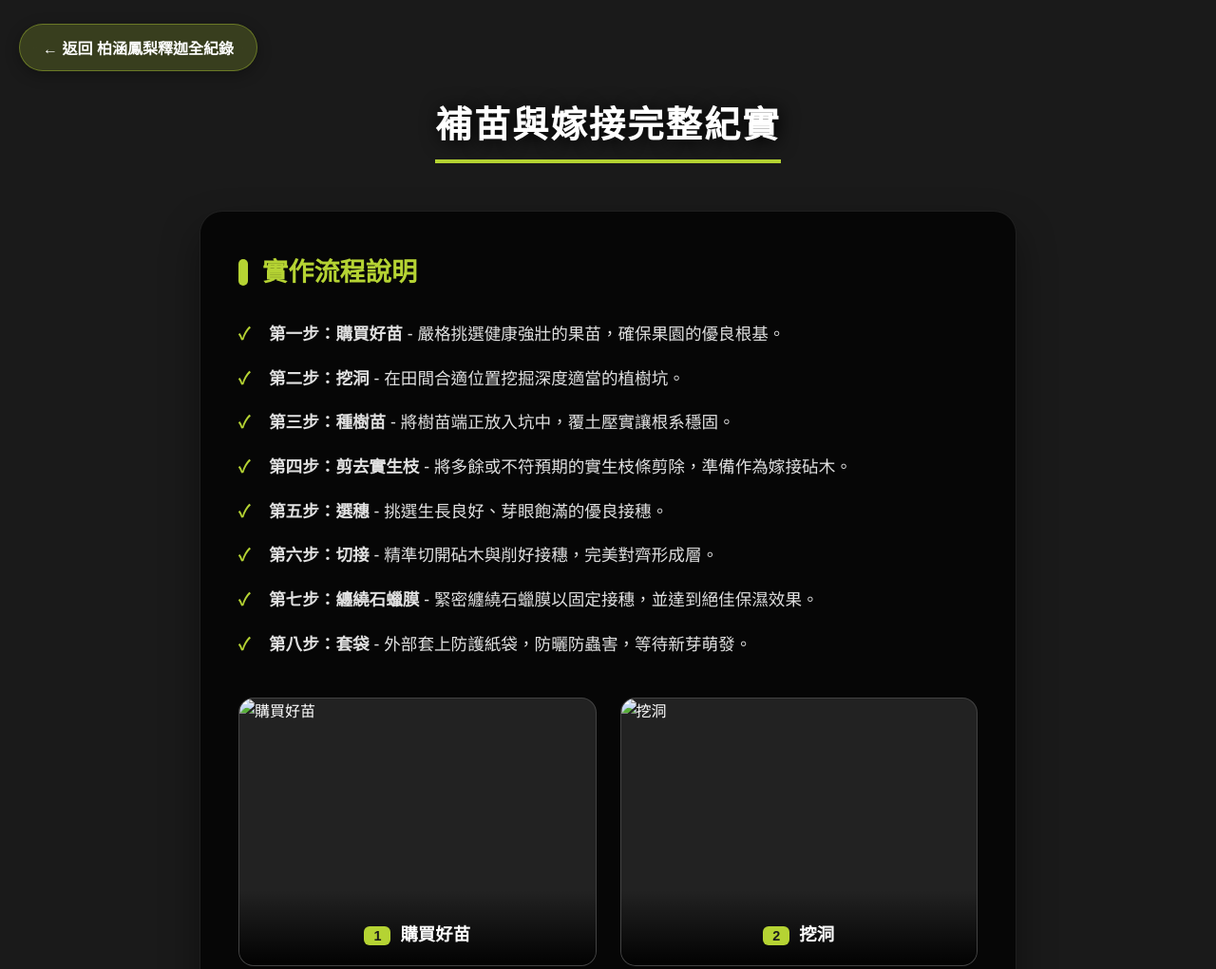
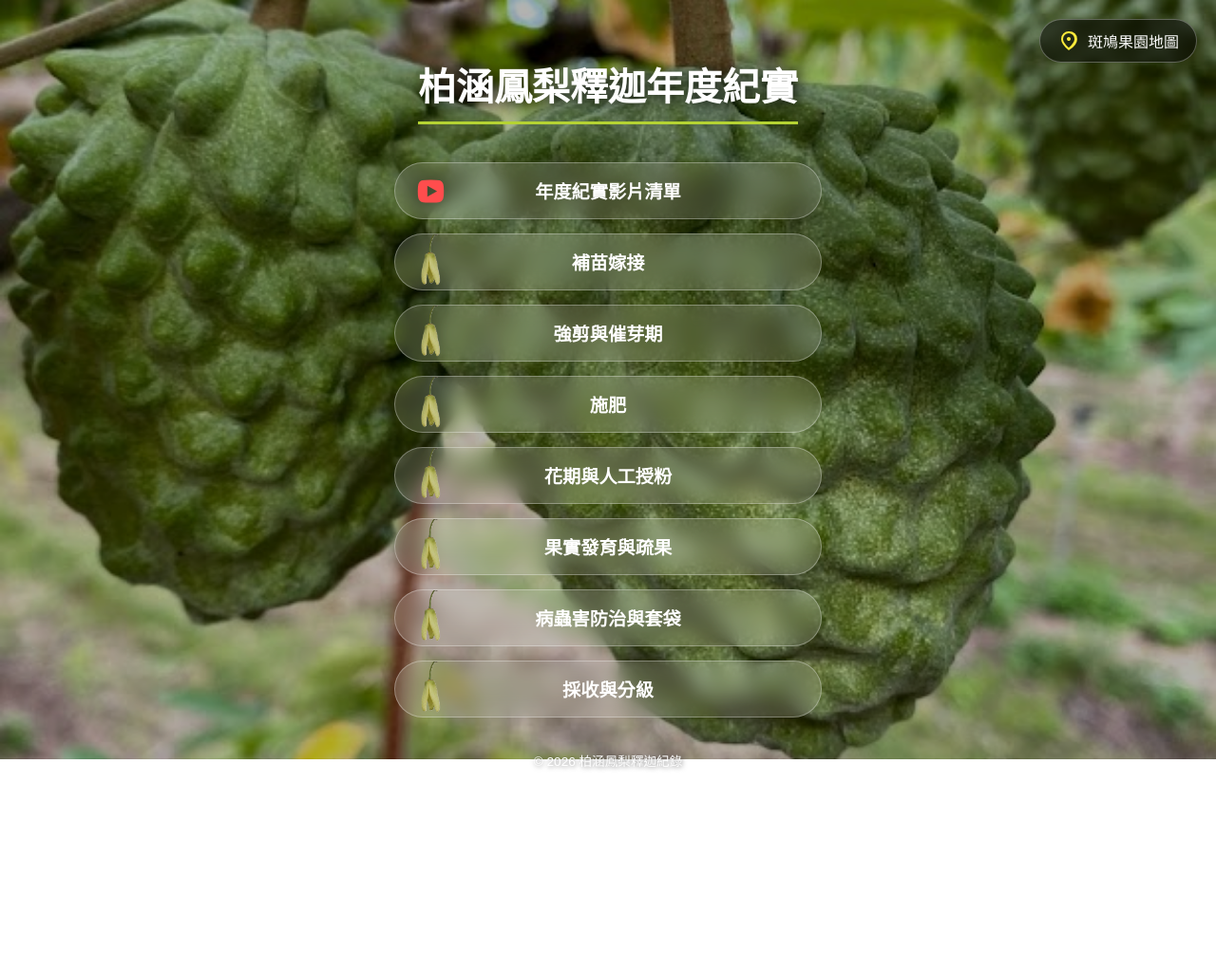
Before and after one commit to htchulus-atemoya/hope, a plain HTML site: page index.html in a window 1280 px wide. Shown: the top 1021 px of the page at 95% size. After the commit the page ends 891 px from the top, so only its background shows below. Drawn offline with Linux system fonts and the light colour scheme.

Commit message:
Add files via upload

```diff
--- a/index.html
+++ b/index.html
@@ -3,205 +3,152 @@
 <head>
     <meta charset="UTF-8">
     <meta name="viewport" content="width=device-width, initial-scale=1.0">
-    <title>補苗與嫁接完整紀實 - 柏涵鳳梨釋迦</title>
+    <title>柏涵鳳梨釋迦年度紀實</title>
     <style>
         * {
             margin: 0;
             padding: 0;
             box-sizing: border-box;
-            font-family: "PingFang TC", "Microsoft JhengHei", sans-serif;
+            font-family: "Microsoft JhengHei", sans-serif;
         }
 
-        body, html { height: 100%; color: white; background-color: #1a1a1a; }
+        body, html { height: 100%; }
 
-        /* 背景設定 */
+        /* 背景圖片 */
         .background {
             position: fixed;
             top: 0; left: 0; width: 100%; height: 100%;
-            background-image: url('./1632.jpg');
+            background-image: url('1632.jpg');
             background-size: cover;
             background-repeat: no-repeat;
             background-position: center;
+            background-color: #1a1a1a;
             z-index: -1;
-            filter: brightness(0.35); /* 稍微加深，增加文字可讀性 */
+            filter: brightness(0.7);
         }
 
-        /* 返回按鈕 (回到上一層 index) */
-        .back-tag {
+        /* 右上角地圖按鈕 */
+        .map-tag {
             position: fixed;
-            top: 25px;
-            left: 20px;
+            top: 20px;
+            right: 20px;
             z-index: 100;
         }
 
-        .back-link {
+        .map-link {
             display: flex;
             align-items: center;
             text-decoration: none;
             color: white;
-            background: rgba(181, 211, 51, 0.2); /* 帶一點品牌綠 */
-            backdrop-filter: blur(12px);
-            -webkit-backdrop-filter: blur(12px);
-            padding: 12px 24px;
-            border-radius: 50px;
-            border: 1px solid rgba(181, 211, 51, 0.4);
+            background: rgba(0, 0, 0, 0.5);
+            backdrop-filter: blur(10px);
+            -webkit-backdrop-filter: blur(10px);
+            padding: 10px 18px;
+            border-radius: 30px;
+            border: 1px solid rgba(255, 255, 255, 0.3);
             font-size: 1rem;
-            font-weight: bold;
-            transition: 0.3s cubic-bezier(0.4, 0, 0.2, 1);
-            box-shadow: 0 4px 15px rgba(0,0,0,0.3);
+            transition: 0.3s;
         }
 
-        .back-link:hover {
-            background: rgba(181, 211, 51, 0.8);
-            color: #1a1a1a;
-            transform: scale(1.05);
-            box-shadow: 0 0 20px rgba(181, 211, 51, 0.5);
+        .map-link svg {
+            margin-right: 8px;
+            fill: #ffeb3b;
+            width: 24px;
+            height: 24px;
         }
 
         .container {
-            max-width: 900px;
-            margin: 0 auto;
-            padding: 100px 20px 60px;
+            display: flex;
+            flex-direction: column;
+            align-items: center;
+            padding: 60px 20px;
+            min-height: 100vh;
         }
 
         header {
             text-align: center;
-            margin-bottom: 50px;
-            text-shadow: 2px 2px 20px rgba(0,0,0,1);
+            margin-bottom: 40px;
+            color: white;
+            text-shadow: 2px 2px 15px rgba(0,0,0,0.8);
         }
 
         header h1 {
-            font-size: 2.4rem;
-            border-bottom: 4px solid #b5d333;
-            display: inline-block;
-            padding-bottom: 12px;
-            letter-spacing: 2px;
+            font-size: 2.5rem;
+            border-bottom: 3px solid #b5d333;
+            padding-bottom: 10px;
         }
 
-        .content-section {
-            background: rgba(0, 0, 0, 0.75);
-            backdrop-filter: blur(20px);
-            -webkit-backdrop-filter: blur(20px);
-            padding: 40px;
-            border-radius: 24px;
-            border: 1px solid rgba(255, 255, 255, 0.1);
-            line-height: 1.8;
-            margin-bottom: 30px;
-            box-shadow: 0 20px 40px rgba(0,0,0,0.4);
+        nav { width: 100%; max-width: 450px; }
+        ul { list-style: none; }
+        li { margin-bottom: 15px; }
+
+        a.nav-btn {
+            display: flex;
+            align-items: center;
+            justify-content: center;
+            text-decoration: none;
+            color: #fff;
+            background: rgba(255, 255, 255, 0.15);
+            backdrop-filter: blur(10px);
+            -webkit-backdrop-filter: blur(10px);
+            padding: 15px 20px;
+            border-radius: 50px;
+            border: 1px solid rgba(255, 255, 255, 0.3);
+            font-size: 1.2rem;
+            font-weight: bold;
+            transition: 0.3s;
+            position: relative;
+            overflow: hidden;
         }
 
-        .content-section h2 {
-            color: #b5d333;
-            margin-bottom: 25px;
-            font-size: 1.7rem;
-            display: flex;
-            align-items: center;
+        .nav-icon {
+            position: absolute;
+            left: 20px;
+            width: 35px;
+            height: auto;
+            pointer-events: none;
         }
 
-        .content-section h2::before {
-            content: "";
-            display: inline-block;
-            width: 10px;
-            height: 28px;
-            background: #b5d333;
-            margin-right: 15px;
-            border-radius: 5px;
+        /* 專門為影片按鈕圖示設計的樣式 */
+        .svg-icon {
+            fill: #ff4d4d; /* 使用 YouTube 的經典紅色 */
+            transition: 0.3s;
         }
 
-        .detail-list {
-            list-style: none;
-            margin-bottom: 30px;
+        a.nav-btn span {
+            display: inline-block;
+            text-align: center;
         }
 
-        .detail-list li {
-            padding-left: 32px;
-            position: relative;
-            margin-bottom: 15px;
-            font-size: 1.1rem;
-            color: #e0e0e0;
+        a.nav-btn:hover {
+            background: rgba(181, 211, 51, 0.9);
+            transform: scale(1.03);
+            box-shadow: 0 5px 15px rgba(0,0,0,0.4);
+            color: #1a1a1a; /* 懸停時文字變深色，增加對比 */
         }
 
-        .detail-list li::before {
-            content: "✓";
-            position: absolute;
-            left: 0;
-            color: #b5d333;
-            font-weight: 900;
-        }
-
-        /* 圖片網格優化 */
-        .photo-grid {
-            display: grid;
-            grid-template-columns: repeat(auto-fill, minmax(320px, 1fr));
-            gap: 25px;
-            margin-top: 40px;
-        }
-
-        .photo-item {
-            position: relative;
-            overflow: hidden;
-            border-radius: 16px;
-            aspect-ratio: 4 / 3;
-            border: 1px solid rgba(255,255,255,0.15);
-            background: #222;
-            transition: all 0.4s ease;
-        }
-
-        .photo-item:hover {
-            transform: translateY(-8px);
-            border-color: #b5d333;
-            box-shadow: 0 12px 30px rgba(181, 211, 51, 0.3);
-        }
-
-        .photo-item img {
-            width: 100%;
-            height: 100%;
-            object-fit: cover;
-            display: block;
-            transition: transform 0.6s ease;
-        }
-
-        .photo-item:hover img {
-            transform: scale(1.1);
-        }
-
-        .photo-caption {
-            position: absolute;
-            bottom: 0; left: 0; right: 0;
-            background: linear-gradient(transparent, rgba(0,0,0,0.95));
-            padding: 30px 15px 15px;
-            font-size: 1.15rem;
-            text-align: center;
-            color: #fff;
-            font-weight: bold;
-            z-index: 2;
-        }
-
-        /* 步驟標籤樣式 */
-        .step-badge {
-            background: #b5d333;
-            color: #1a1a1a;
-            padding: 2px 10px;
-            border-radius: 6px;
-            font-weight: 900;
-            margin-right: 10px;
-            font-size: 0.9rem;
+        a.nav-btn:hover .svg-icon {
+            fill: #1a1a1a; /* 懸停時影片圖示也跟著變深色，讓畫面更協調 */
         }
 
         footer {
+            margin-top: auto;
+            color: white;
+            padding: 20px;
+            font-size: 0.85rem;
             text-align: center;
-            padding: 50px;
-            font-size: 0.95rem;
-            color: rgba(255,255,255,0.4);
-            letter-spacing: 1px;
+            text-shadow: 1px 1px 5px rgba(0,0,0,0.5);
         }
 
-        @media (max-width: 600px) {
-            .photo-grid { grid-template-columns: 1fr; }
+        @media (max-width: 480px) {
+            .map-tag { top: 15px; right: 15px; }
+            .map-link {
+                padding: 12px 20px;
+                font-size: 1.1rem;
+            }
             header h1 { font-size: 1.8rem; }
-            .content-section { padding: 25px; }
-            .back-tag { top: 15px; left: 15px; }
-            .back-link { padding: 10px 18px; font-size: 0.9rem; }
+            a.nav-btn { font-size: 1.1rem; padding: 14px 20px; }
+            .nav-icon { width: 30px; left: 15px; }
         }
     </style>
 </head>
@@ -209,75 +156,43 @@
 
     <div class="background"></div>
 
-    <div class="back-tag">
-        <a href="../index.html" class="back-link">
-            ← 返回 柏涵鳳梨釋迦全紀錄
+    <div class="map-tag">
+        <a href="https://maps.app.goo.gl/2N2X4HgWPJJM6CYW7" target="_blank" class="map-link">
+            <svg xmlns="http://www.w3.org/2000/svg" viewBox="0 -960 960 960"><path d="M480-480q33 0 56.5-23.5T560-560q0-33-23.5-56.5T480-640q-33 0-56.5 23.5T400-560q0 33 23.5 56.5T480-480Zm0 294q122-112 181-203.5T720-552q0-109-69.5-178.5T480-800q-101 0-170.5 69.5T240-552q0 71 59 162.5T480-186Zm0 106Q319-217 239.5-334.5T160-552q0-150 96.5-239T480-880q163 0 259.5 89T836-552q0 117-79.5 234.5T480-80Z"/></svg>
+            斑鳩果園地圖
         </a>
     </div>
 
     <div class="container">
         <header>
-            <h1>補苗與嫁接完整紀實</h1>
+            <h1>柏涵鳳梨釋迦年度紀實</h1>
         </header>
 
-        <section class="content-section">
-            <h2>實作流程說明</h2>
-            <ul class="detail-list">
-                <li><strong>第一步：購買好苗</strong> - 嚴格挑選健康強壯的果苗，確保果園的優良根基。</li>
-                <li><strong>第二步：挖洞</strong> - 在田間合適位置挖掘深度適當的植樹坑。</li>
-                <li><strong>第三步：種樹苗</strong> - 將樹苗端正放入坑中，覆土壓實讓根系穩固。</li>
-                <li><strong>第四步：剪去實生枝</strong> - 將多餘或不符預期的實生枝條剪除，準備作為嫁接砧木。</li>
-                <li><strong>第五步：選穗</strong> - 挑選生長良好、芽眼飽滿的優良接穗。</li>
-                <li><strong>第六步：切接</strong> - 精準切開砧木與削好接穗，完美對齊形成層。</li>
-                <li><strong>第七步：纏繞石蠟膜</strong> - 緊密纏繞石蠟膜以固定接穗，並達到絕佳保濕效果。</li>
-                <li><strong>第八步：套袋</strong> - 外部套上防護紙袋，防曬防蟲害，等待新芽萌發。</li>
+        <nav>
+            <ul>
+                <!-- 新增的 YouTube 影片播放清單連結 -->
+                <li>
+                    <a href="https://www.youtube.com/watch?v=x5j3GVeQSbk&list=PLZH3u_BLcDWiX25S_5QdyvVj45k8tM7To&index=2" target="_blank" class="nav-btn video-btn">
+                        <!-- 使用 SVG 繪製 YouTube 播放圖示 -->
+                        <svg xmlns="http://www.w3.org/2000/svg" viewBox="0 -960 960 960" class="nav-icon svg-icon">
+                            <path d="M840-680q-11-40-42-71t-71-42q-61-17-247-17t-247 17q-40 11-71 42t-42 71q-17 61-17 200t17 200q11 40 42 71t71 42q61 17 247 17t247-17q40-11 71-42t42-71q17-61 17-200t-17-200Zm-460 360v-320l280 160-280 160Z"/>
+                        </svg>
+                        <span>年度紀實影片清單</span>
+                    </a>
+                </li>
+
+                <li><a href="grafting/index.html" class="nav-btn"><img src="lower_icon.png" class="nav-icon"><span>補苗嫁接</span></a></li>
+                <li><a href="pruning/index.html" class="nav-btn"><img src="lower_icon.png" class="nav-icon"><span>強剪與催芽期</span></a></li>
+                <li><a href="fertilization/index.html" class="nav-btn"><img src="lower_icon.png" class="nav-icon"><span>施肥</span></a></li>
+                <li><a href="flowering-and-pollination/index.html" class="nav-btn"><img src="lower_icon.png" class="nav-icon"><span>花期與人工授粉</span></a></li>
+                <li><a href="fruit development/index.html" class="nav-btn"><img src="lower_icon.png" class="nav-icon"><span>果實發育與疏果</span></a></li>
+                <li><a href="pest-control-and-bagging/index.html" class="nav-btn"><img src="lower_icon.png" class="nav-icon"><span>病蟲害防治與套袋</span></a></li>
+                <li><a href="harvesting-and-grading/index.html" class="nav-btn"><img src="lower_icon.png" class="nav-icon"><span>採收與分級</span></a></li>
             </ul>
-
-            <div class="photo-grid">
-                <div class="photo-item">
-                    <img src="20260315_091639+0800-uid-21014DA8-E2BD-46A1-8A95-28FC117D52FA-13616146.jpg" alt="購買好苗" loading="lazy">
-                    <div class="photo-caption"><span class="step-badge">1</span>購買好苗</div>
-                </div>
-
-                <div class="photo-item">
-                    <img src="20260315_083804+0800-uid-8CDD42FE-B1E5-4163-8E61-A37D12542F9B-18966849.jpg" alt="挖洞" loading="lazy">
-                    <div class="photo-caption"><span class="step-badge">2</span>挖洞</div>
-                </div>
-
-                <div class="photo-item">
-                    <img src="tree.png" alt="種樹苗" loading="lazy">
-                    <div class="photo-caption"><span class="step-badge">3</span>種樹苗</div>
-                </div>
-
-                <div class="photo-item">
-                    <img src="20260307_094139+0800-uid-8E9EC8FA-CDA8-4A64-B053-7787BF4658B3-12436368.jpg" alt="剪去實生枝" loading="lazy">
-                    <div class="photo-caption"><span class="step-badge">4</span>剪去實生枝</div>
-                </div>
-
-                <div class="photo-item">
-                    <img src="20260307_095416+0800-uid-8C0F5D73-E731-4D40-A73C-E233CEEAAC51-8266999.jpg" alt="選穗" loading="lazy">
-                    <div class="photo-caption"><span class="step-badge">5</span>選穗</div>
-                </div>
-
-                <div class="photo-item">
-                    <img src="20260307_094414+0800-uid-E061080E-F60B-436E-9E11-3906E7BFB9EA-7588534.jpg" alt="切接" loading="lazy">
-                    <div class="photo-caption"><span class="step-badge">6</span>切接</div>
-                </div>
-
-                <div class="photo-item">
-                    <img src="20260307_101634+0800-uid-44A19802-6872-46A4-947A-FF36230B92EF-7314376.jpg" alt="纏繞石蠟膜" loading="lazy">
-                    <div class="photo-caption"><span class="step-badge">7</span>纏繞石蠟膜</div>
-                </div>
-
-                <div class="photo-item">
-                    <img src="20260307_102234+0800-uid-6D4CE4B7-661C-4CFE-AB90-2442A7FD1332-9650990.jpg" alt="套袋" loading="lazy">
-                    <div class="photo-caption"><span class="step-badge">8</span>套袋</div>
-                </div>
-            </div>
-        </section>
+        </nav>
 
         <footer>
-            &copy; 2026 柏涵鳳梨釋迦紀錄 - 補苗與嫁接專題
+            &copy; 2026 柏涵鳳梨釋迦紀錄
         </footer>
     </div>
 
```
